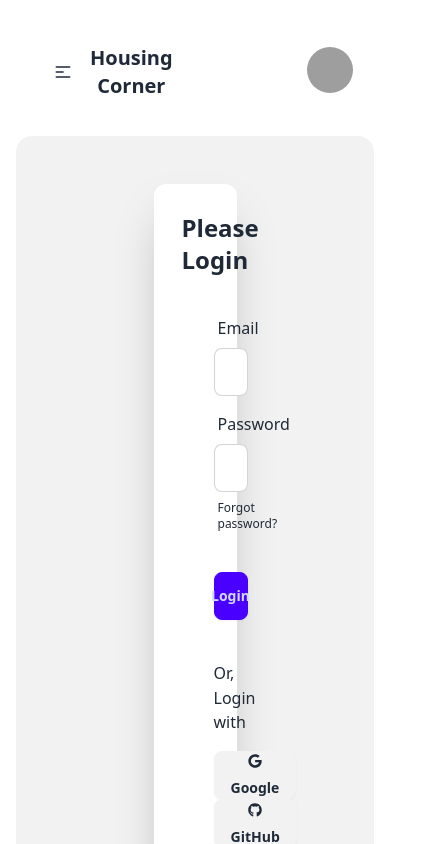
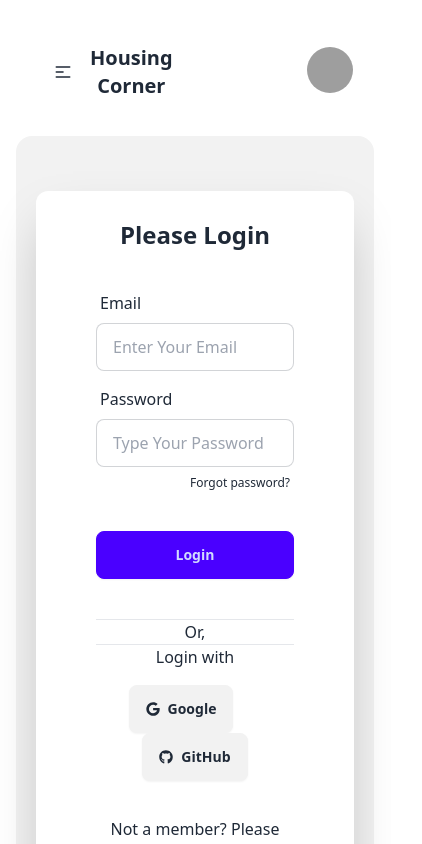
Before and after one commit to Shahidulllah/real-estate-housing-service, a React (Vite) app: page /login in a window 390 px wide. Shown: the top 844 px of the page, 422 px wide, since content can reach past the window. Built offline with nearby package versions, Linux system fonts and the light colour scheme; grey boxes are pictures that could not be loaded.

Commit message:
Form responsive

```diff
--- a/src/Components/Home/Home.jsx
+++ b/src/Components/Home/Home.jsx
@@ -1,4 +1,5 @@
 import Slider from "../Slider/Slider";
+import Footer from "./Footer";
 
 
 
@@ -6,6 +7,7 @@ const Home = () => {
     return (
         <div>
             <Slider></Slider>
+            <Footer></Footer>
         </div>
     );
 };
--- a/src/Components/Login/Login.jsx
+++ b/src/Components/Login/Login.jsx
@@ -1,10 +1,10 @@
-import { FaFacebook, FaGithub, FaGoogle } from "react-icons/fa";
+import { FaGithub, FaGoogle } from "react-icons/fa";
 import { Link } from "react-router-dom";
 const Login = () => {
   return (
      <div>
       <div className="min-h-screen bg-base-200 mb-3 mt-7 flex flex-col justify-center items-center rounded-2xl w-full">
-        <div className="w-6/12 p-12">
+        <div className="w-full lg:w-6/12 p-5 lg:p-12">
           <div className="shadow-2xl bg-base-100 p-7 rounded-xl">
           <h1 className="text-center text-2xl font-bold">Please Login</h1>
 
@@ -20,9 +20,11 @@ const Login = () => {
                   <span>Password</span>
                 </label>
                 <input type="password" placeholder="Type Your Password" className="input input-bordered" required />
-                <label className="label">
+               <div className="flex justify-end">
+               <label className="label">
                   <a href="#" className="label-text-alt link link-hover">Forgot password?</a>
                 </label>
+               </div>
               </div>
               <div className="form-control mt-6">
                 <button className="btn btn-primary font-bold">Login</button>
--- a/src/Components/Login/Register.jsx
+++ b/src/Components/Login/Register.jsx
@@ -1,4 +1,4 @@
-import { FaFacebook, FaGithub, FaGoogle } from "react-icons/fa";
+import { FaGithub, FaGoogle } from "react-icons/fa";
 import { Link } from "react-router-dom";
 
 
@@ -6,7 +6,7 @@ const Register = () => {
     return (
         <div>
       <div className="min-h-screen bg-base-200 mb-3 mt-7 flex flex-col justify-center items-center rounded-2xl w-full">
-        <div className="w-6/12 p-12">
+        <div className="w-full lg:w-6/12 p-5 lg:p-12">
           <div className="shadow-2xl p-7 bg-base-100 rounded-xl">
             <h1 className="text-center text-2xl font-bold">Register Your Account</h1>
             <form>
--- a/src/Root/Root.jsx
+++ b/src/Root/Root.jsx
@@ -1,13 +1,12 @@
 
 import { Outlet } from 'react-router-dom'
 import Navbar from '../Components/Navbar/Navbar';
-import Footer from '../Components/Home/Footer';
 const Root = () => {
     return (
         <div className='p-4 lg:mx-24'>
             <Navbar></Navbar>
             <Outlet></Outlet>
-            <Footer></Footer>
+
         </div>
     );
 };
```
